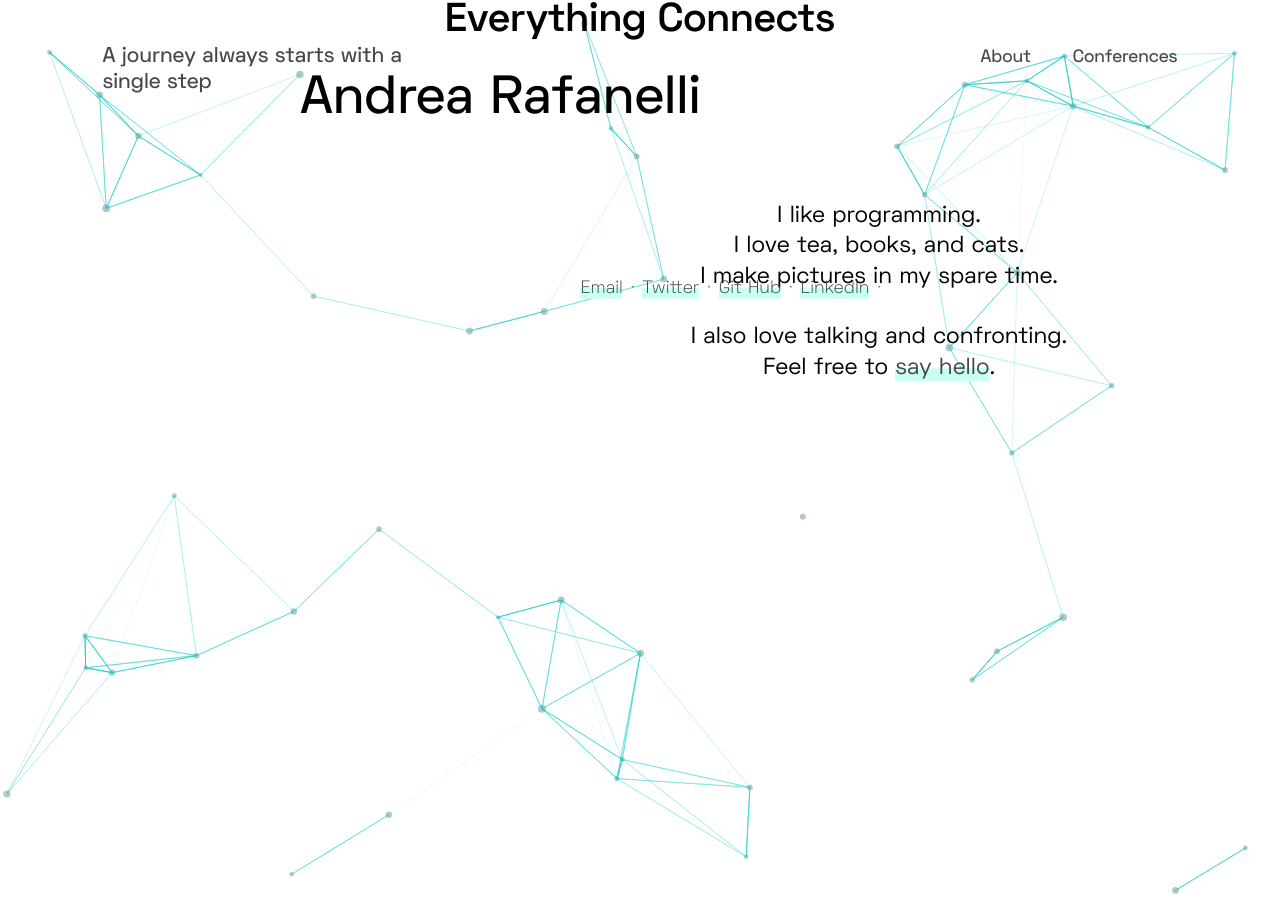
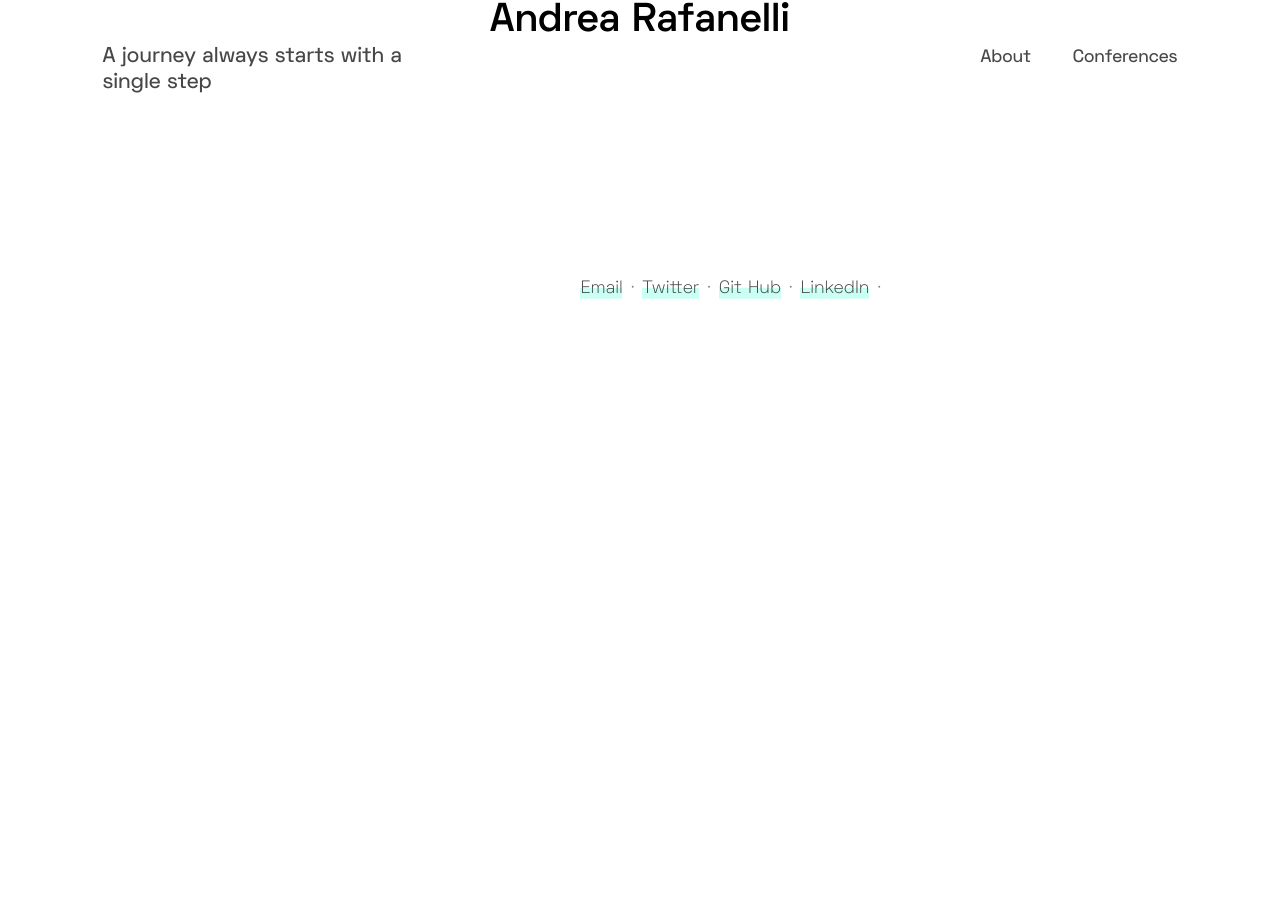
Before and after one commit to lollix91/andrearafanelli.github.io, a Jekyll site: the page built from index.html, in a window 1280 px wide. Built offline with Jekyll 4.4.1, drawn with Linux system fonts in a browser that asks for light colours.

Commit message:
Update index.html

```diff
--- a/index.html
+++ b/index.html
@@ -3,39 +3,5 @@ layout: default
 ---
 <canvas id="canvas"></canvas>
 <div id="text">
-  <h1>Everything Connects</h1>
-
-<div class="container -alternate1">
-  <p class="about">
-
-
-    Andrea Rafanelli
-
-  </p>
-  <div>
+  <h1>Andrea Rafanelli</h1>
   </div>
-</div>
-<div class="container recipe">
-  <div>
-       <canvas id="canvas1"></canvas>
-    <script src="script.js"></script>
-
-  </div>
-  <div>
-    <p class="lede">
-      I like programming.
-      <br>
-      I love tea, books, and cats.
-      <br>
-      I make pictures in my spare time.
-
-     <br>
-      <br>
-     I also love talking and confronting.
-      <br>
-     Feel free to <a href="mailto:andrea.rafanelli@phd.unipi.it">say hello</a>.
-    </p
-
-  </div>
-</div>
-  </div>
```
